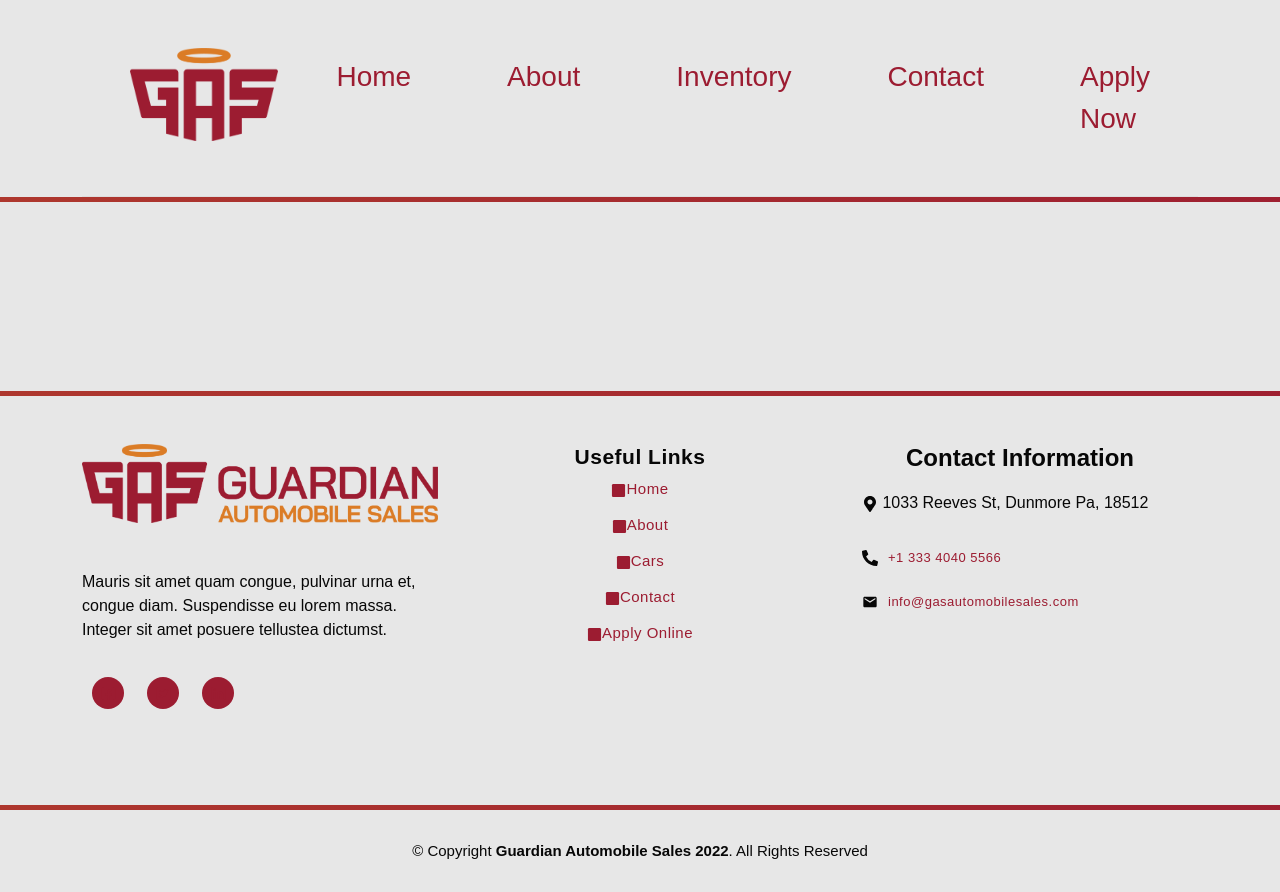
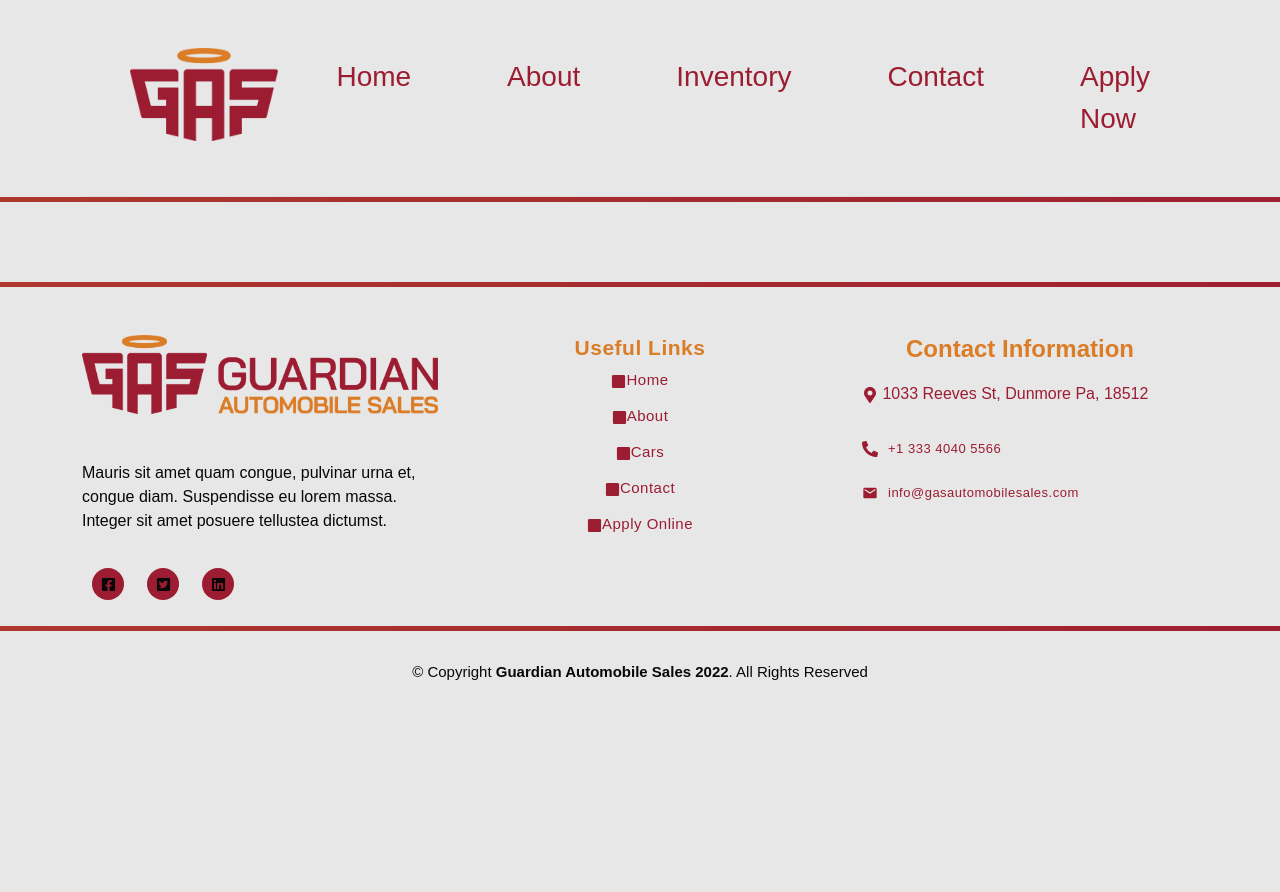
Before and after one commit to berriosa13/gas_website, a Next.js app: page / in a window 1280 px wide. After the commit the page ends 800 px from the top, so only its background shows below. Built offline with nearby package versions, Linux system fonts and the light colour scheme; no server answers; a web font is replaced by a local one.

Commit message:
edited css files

```diff
--- a/styles/comp_styles/Footer.module.css
+++ b/styles/comp_styles/Footer.module.css
@@ -2,11 +2,10 @@
 .footer {
     display: block;
     text-align: center;
-    margin-top: 60px;
-    color: var(--rich-black);
-    padding: 80px 0px 70px 0px;
-    border-top: 1px solid var( --platinum-color);
+    margin-top: 5rem;
+    /* color: var(--rich-black); */
     font-family: var(--main-font);
+    /* background-color: var(--rich-black); */
 }
 
 .footer ul {
@@ -16,7 +15,7 @@
 .footer_heading h4 {
     font-weight: bold;
     font-size: 21px;
-    color: var(--rich-black);
+    color: var(--secondary-color);
     letter-spacing: 0.5px;
     /* margin-top: 15px;
     margin-bottom: 40px; */
@@ -50,8 +49,13 @@
     margin-right: 3px;
     transition: all 0.5s;
   }
+
+  .about_veno ul li a svg {
+    color: var(--rich-black) !important;
+  }
    .about_veno p {
     margin-bottom: 25px;
+    color: var(--rich-black);
   }
    .about_veno ul li a:hover {
     background-color: var(--secondary-color);
@@ -101,10 +105,12 @@
 
   .contact_info h4 {
     font-weight: bold;
+    color: var(--secondary-color);
   }
 
 .contact_info ul li {
     margin: 10px 0px;
+    color: var(--main-color);
   }
 
 .contact_info ul {
@@ -116,7 +122,7 @@
 
 .contact_info ul li span {
     font-size: 13px;
-    color: var(--rich-black);
+    /* color: var(--rich-black); */
     font-weight: 600;
     letter-spacing: 0.3px;
     width: 80px;
@@ -126,7 +132,7 @@
 .contact_info ul li a {
     padding-left: 10px;
     font-size: 13px;
-    color: var(--main-color);
+    /* color: var(--main-color); */
     letter-spacing: 0.5px;
     text-decoration: none;
   }
@@ -134,13 +140,13 @@
   .sub_footer p {
     text-align: center;
     display: inline-block;
-    /* background-color: var(--main-color); */
     width: 100%;
     margin-bottom: 0px;
     padding: 30px 0px;
     font-size: 15px;
     color: var(--rich-black);
     font-family: var(--main-font);
+    /* background-color: var(--rich-black); */
   }
 
   @media only screen and (max-width: 768px) {
--- a/styles/globals.css
+++ b/styles/globals.css
@@ -106,6 +106,7 @@ nav ul li {
   color: #fff !important;
   border-color: var(--secondary-color) !important;
   background-color: var(--main-color) !important;
+  border-radius: 5px !important;
 }
 .btn-primary:hover {
   color: #fff !important;
--- a/styles/page_styles/Home.module.css
+++ b/styles/page_styles/Home.module.css
@@ -1,4 +1,45 @@
+/*--------------------------------------------------------------
+# Clients
+--------------------------------------------------------------*/
+.clients {
+  padding: 15px 0;
+  text-align: center;
+}
+.clients img {
+  max-width: 45%;
+  transition: all 0.4s ease-in-out;
+  display: inline-block;
+  padding: 15px 0;
+  filter: grayscale(100);
+}
+.clients img:hover {
+  filter: none;
+  transform: scale(1.15);
+}
+@media (max-width: 768px) {
+  .clients img {
+    max-width: 40%;
+  }
+}
 
-.banner {
-  background-image: url(/public/imgs/gas_building.jpeg);
+.animated {
+  animation: up-down 2s ease-in-out infinite alternate-reverse both;
 }
+
+@-webkit-keyframes up-down {
+  0% {
+    transform: translateY(10px);
+  }
+  100% {
+    transform: translateY(-10px);
+  }
+}
+
+@keyframes up-down {
+  0% {
+    transform: translateY(10px);
+  }
+  100% {
+    transform: translateY(-10px);
+  }
+}
```
